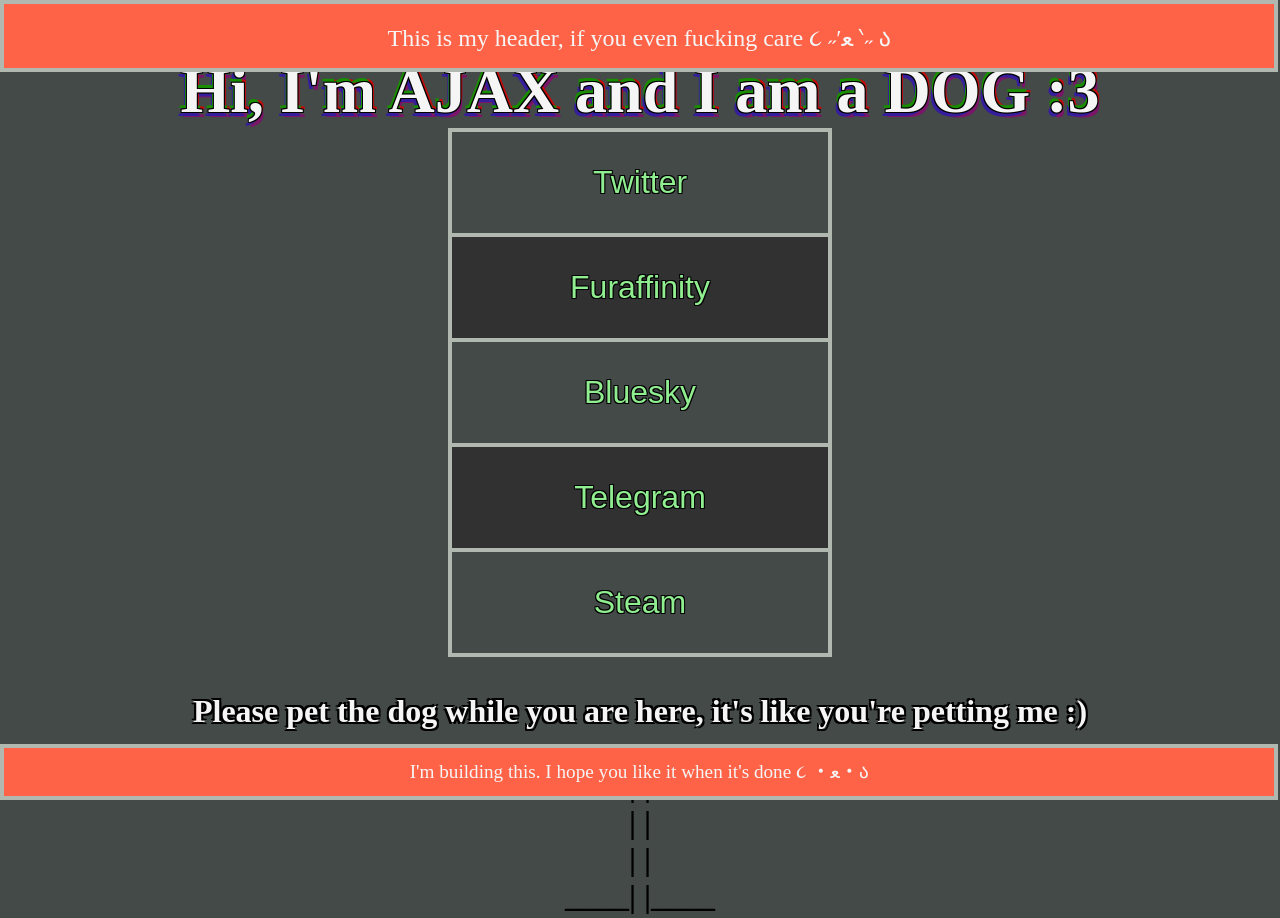
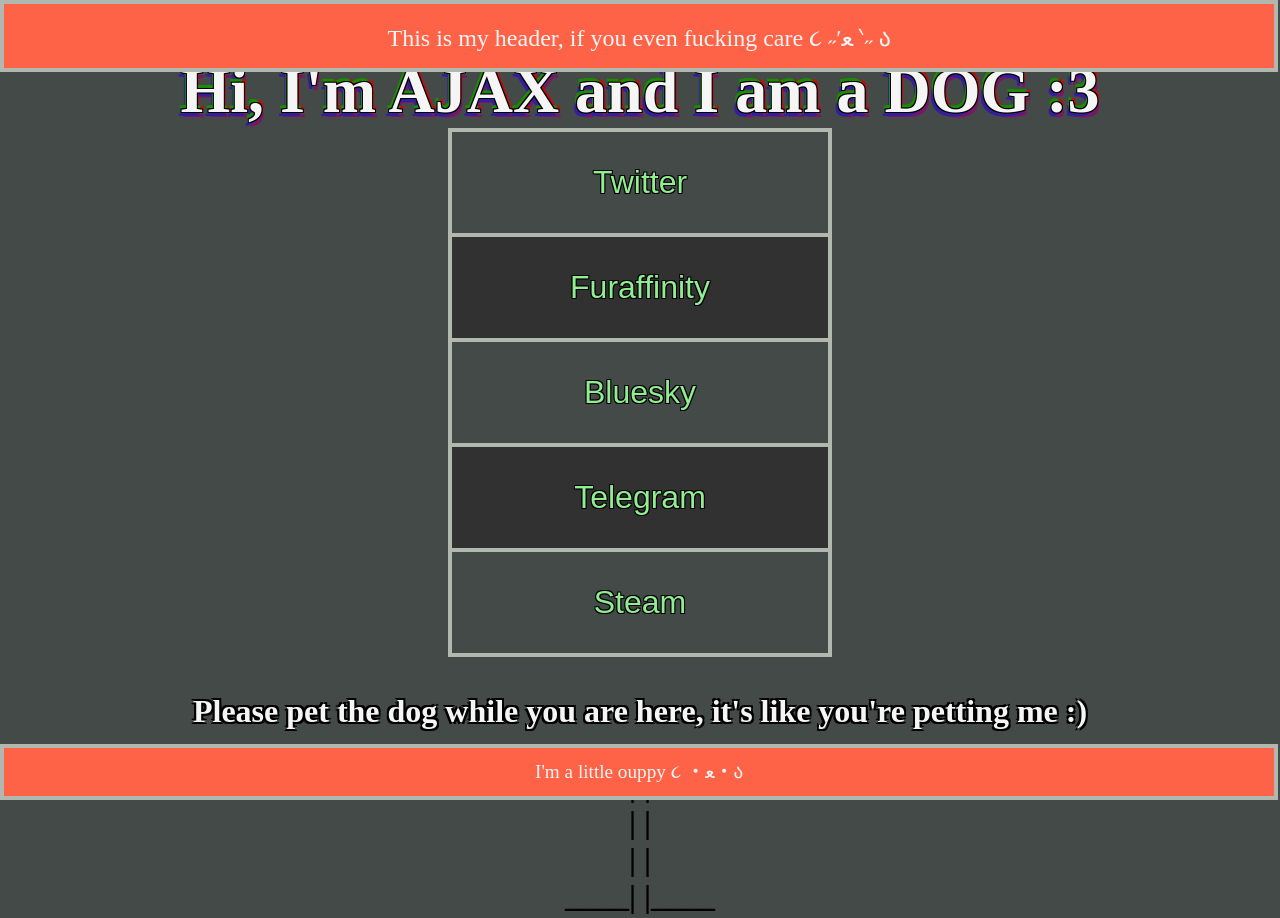
Before and after one commit to AjaxGunterson/AjaxGunterson.github.io, a plain HTML site: page index.html in a window 1280 px wide. Shown: the top 918 px of the page. Drawn offline with Linux system fonts and the light colour scheme.

Commit message:
Removed references to website being in progress

```diff
--- a/index.html
+++ b/index.html
@@ -55,8 +55,8 @@
 <h1 class="center" style="text-align:center"><pre>\    /</pre></h1>
 <h1 class="center" style="text-align:center"><pre>\/</pre></h1>
 
-<p id="footer" class="revealOnHover center" style="text-align:center">I'm building this. I hope you like it when it's done ｡:ﾟ૮ ˶ˆ ﻌ ˆ˶ ა ﾟ:｡</p>
-<p id="footer" class="hideOnHover center" style="text-align:center">I'm building this. I hope you like it when it's done ૮ ・ﻌ・ა</p>
+<p id="footer" class="revealOnHover center" style="text-align:center">Arf arf arf! ｡:ﾟ૮ ˶ˆ ﻌ ˆ˶ ა ﾟ:｡</p>
+<p id="footer" class="hideOnHover center" style="text-align:center">I'm a little ouppy ૮ ・ﻌ・ა</p>
 
 </body>
 </html>
```
